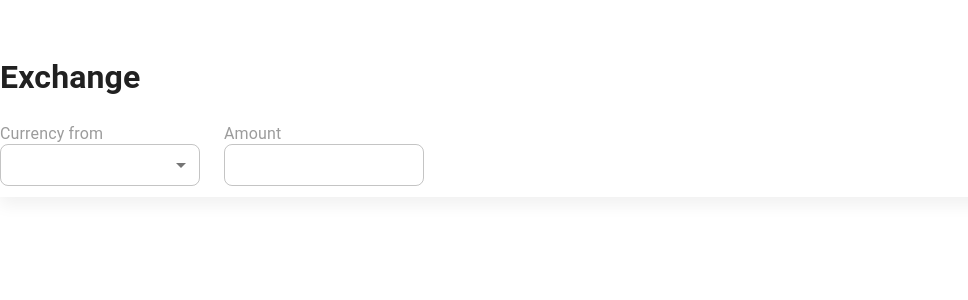
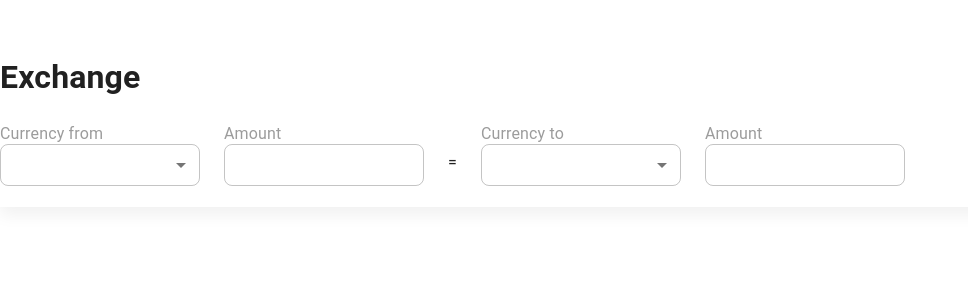
Before and after one commit to ronyevernaes/crypto-analytics, a React (Create React App) app in the folder frontend/: page / in a window 1280 px wide. Shown: the top 300 px of the page, without its empty margins (0-968 px from the left). Built offline with nearby package versions, Linux system fonts and the light colour scheme.

Commit message:
equal sign in toolbar

```diff
--- a/frontend/src/components/Widgets/Toolbar/Toolbar.styled.ts
+++ b/frontend/src/components/Widgets/Toolbar/Toolbar.styled.ts
@@ -12,3 +12,7 @@ export const StyledToolbarForm = styled.form`
   display: flex;
   gap: 24px;
 `;
+
+export const StyledEqualSign = styled.span`
+  padding-top: 28px;
+`;
--- a/frontend/src/components/Widgets/Toolbar/Toolbar.tsx
+++ b/frontend/src/components/Widgets/Toolbar/Toolbar.tsx
@@ -1,7 +1,7 @@
 import React, { FC } from 'react';
 import { Select, TextField } from '../../DataEntry';
 import { BTCIcon, ETHIcon, XRPIcon, LTCIcon } from '../../Icons';
-import { StyledToolbarContainer, StyledToolbarTitle, StyledToolbarForm } from './Toolbar.styled';
+import { StyledToolbarContainer, StyledToolbarTitle, StyledToolbarForm, StyledEqualSign } from './Toolbar.styled';
 
 interface ToolbarProps {};
 
@@ -13,6 +13,10 @@ export const Toolbar: FC<ToolbarProps> = () => {
     { label: 'Litcoin', value: 'LTC', icon: <LTCIcon /> },
   ];
 
+  const toOptions = [
+    { label: 'USD', value: 'USD' },
+  ];
+
   return (
     <StyledToolbarContainer>
       <StyledToolbarTitle>Exchange</StyledToolbarTitle>
@@ -20,6 +24,9 @@ export const Toolbar: FC<ToolbarProps> = () => {
       <StyledToolbarForm>
         <Select options={fromOptions} label='Currency from' />
         <TextField label='Amount' />
+        <StyledEqualSign>=</StyledEqualSign>
+        <Select options={toOptions} label='Currency to' />
+        <TextField label='Amount' />
       </StyledToolbarForm>
 
     </StyledToolbarContainer>
```
